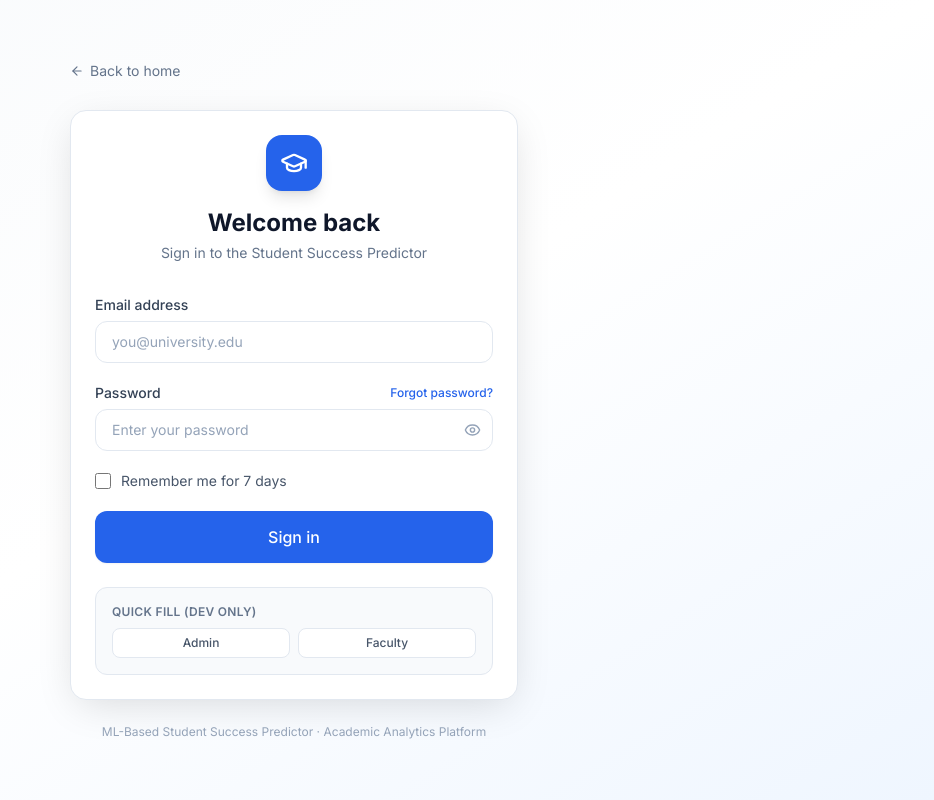
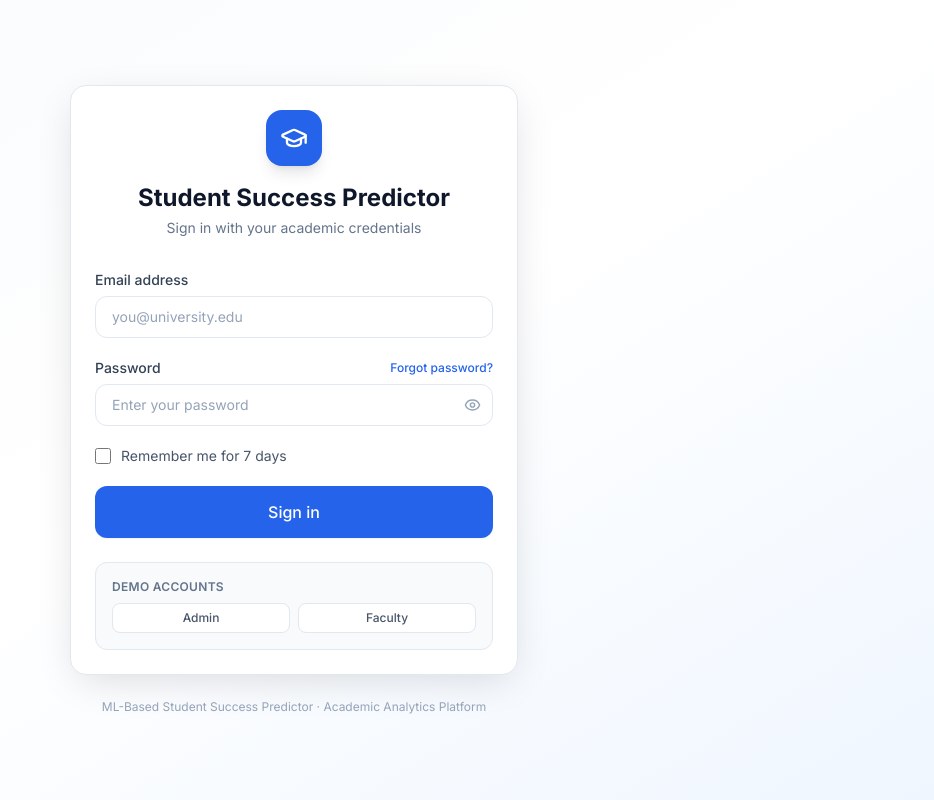
Before and after one commit to chakradhar0910-jpg/ML-Based-Student-Success-Predictor, a React (Vite) app in the folder frontend/: page /login in a window 1280 px wide. Shown: the whole page, without its empty margins (346-1280 px from the left). Built offline with nearby package versions, Linux system fonts and the light colour scheme.

Commit message:
feat(auth): clean up login view and provide demo credentials

```diff
--- a/frontend/src/pages/LoginPage.jsx
+++ b/frontend/src/pages/LoginPage.jsx
@@ -1,7 +1,8 @@
 import React, { useState, useEffect } from 'react'
-import { Link, useNavigate, useLocation } from 'react-router-dom'
-import { GraduationCap, Eye, EyeOff, AlertCircle, Loader2, ArrowLeft } from 'lucide-react'
+import { useNavigate, useLocation } from 'react-router-dom'
+import { GraduationCap, Eye, EyeOff, AlertCircle, Loader2 } from 'lucide-react'
 import { isAuthenticated, setAuthData } from '../utils/auth.js'
+import api from '../services/api.js'
 
 /**
  * LoginPage
@@ -77,7 +78,6 @@ function LoginPage() {
     setLoading(true)
 
     try {
-      const { default: api } = await import('../services/api.js')
       const res = await api.post('/auth/login', { email: form.email, password: form.password })
       if (res.success) {
         setAuthData(res.data.token, res.data.user)
@@ -111,18 +111,6 @@ function LoginPage() {
                     flex items-center justify-center px-4 py-12">
       <div className="w-full max-w-md">
 
-        {/* Back to home */}
-        <div className="mb-6">
-          <Link
-            to="/"
-            className="inline-flex items-center gap-1.5 text-sm text-surface-500
-                       hover:text-surface-700 transition-colors"
-          >
-            <ArrowLeft size={14} />
-            Back to home
-          </Link>
-        </div>
-
         {/* Card */}
         <div className="card shadow-card-lg">
           {/* Header */}
@@ -131,9 +119,9 @@ function LoginPage() {
                             rounded-2xl bg-primary-600 shadow-lg mb-4">
               <GraduationCap size={28} className="text-white" />
             </div>
-            <h1 className="text-2xl font-bold text-surface-900">Welcome back</h1>
+            <h1 className="text-2xl font-bold text-surface-900">Student Success Predictor</h1>
             <p className="text-surface-500 text-sm mt-1">
-              Sign in to the Student Success Predictor
+              Sign in with your academic credentials
             </p>
           </div>
 
@@ -241,10 +229,10 @@ function LoginPage() {
             </button>
           </form>
 
-          {/* Dev helper — remove in Phase 3 */}
+          {/* Demo account selector */}
           <div className="mt-6 p-4 rounded-xl bg-surface-50 border border-surface-200">
             <p className="text-xs font-semibold text-surface-500 mb-2 uppercase tracking-wide">
-              Quick fill (dev only)
+              Demo Accounts
             </p>
             <div className="flex gap-2">
               <button
```
